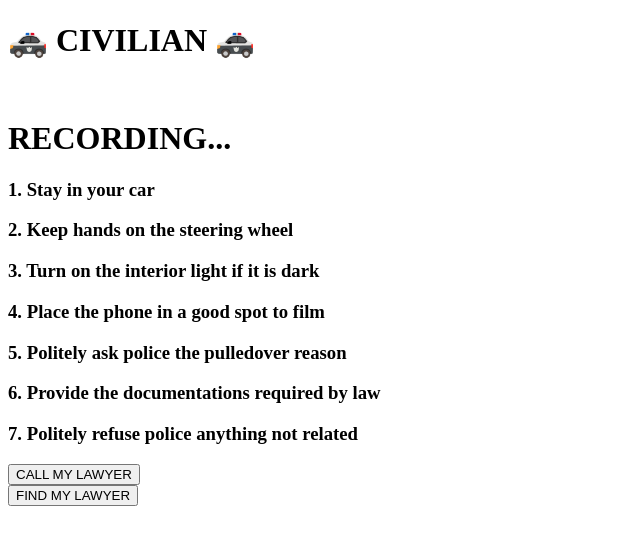
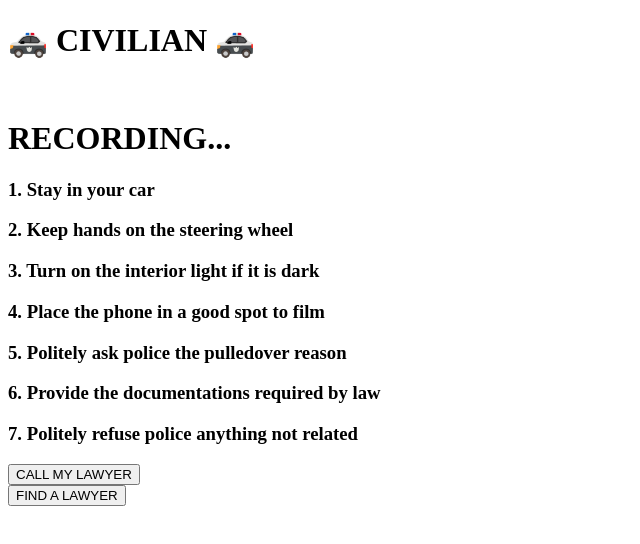
Before and after one commit to DFWHackers/Civilian, a React app: page / in a window 1280 px wide. Both pictures are taken after a click on the button "I GOT PULLED OVER !!!". Shown: the top 544 px of the page, without its empty margins (0-640 px from the left). Built offline with nearby package versions, Linux system fonts and the light colour scheme; the HTML template or start-up script is replaced by a standard one.

Commit message:
Minor change for steps

```diff
--- a/client/src/components/stepsPartOne.jsx
+++ b/client/src/components/stepsPartOne.jsx
@@ -22,7 +22,7 @@ class StepsPartOne extends React.Component {
             : <button className="callLawyerBtn" onClick={this.props.handleCallLawyer}>CALL MY LAWYER</button>
           }
           <br></br>
-          <button className="findLawyerBtn">FIND MY LAWYER</button>
+          <button className="findLawyerBtn">FIND A LAWYER</button>
           <br></br>
         </div>
       </div>
```
